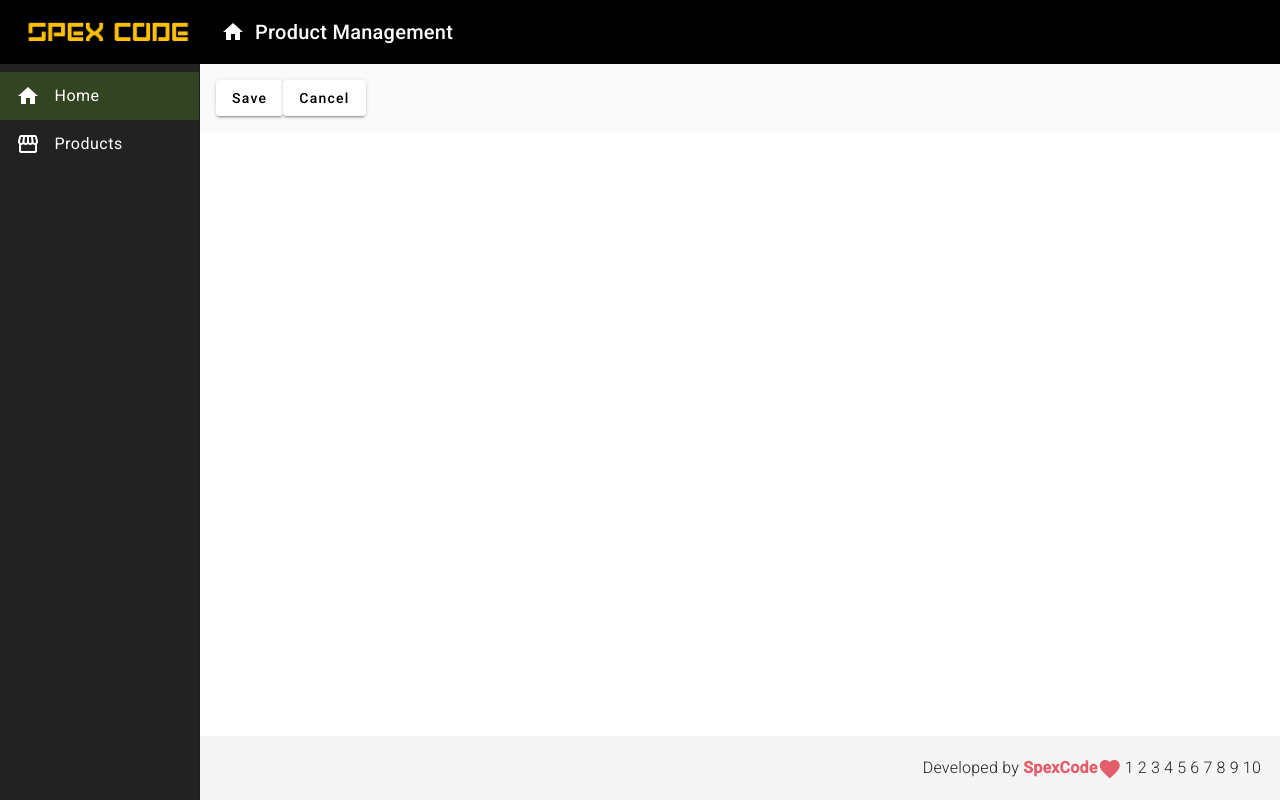
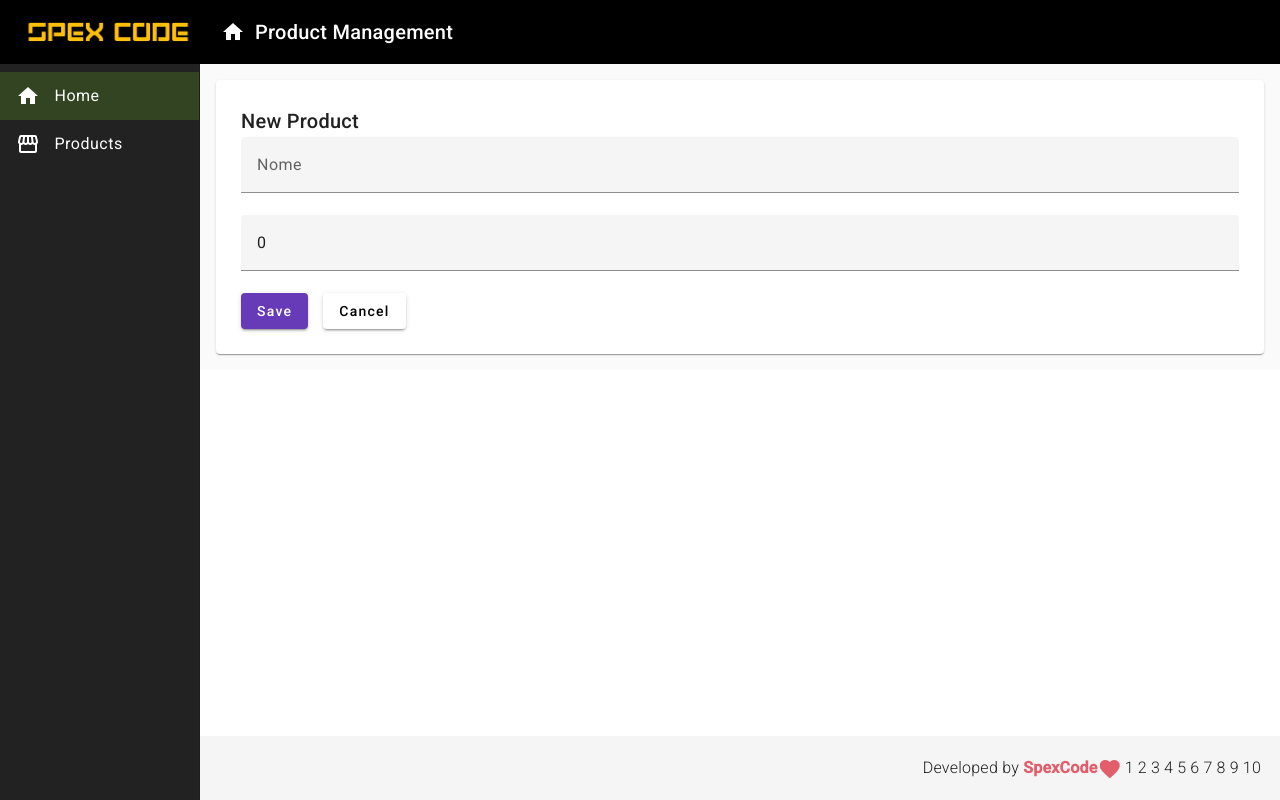
Before and after one commit to rafaelsslemes/angular_product_management, an Angular app: page /products/create in a window 1280 px wide. Built offline with nearby package versions, Linux system fonts and the light colour scheme.

Commit message:
Added forms and enable twoWayDataBindind

```diff
--- a/src/app/components/product/product-create/product-create.component.css
+++ b/src/app/components/product/product-create/product-create.component.css
@@ -0,0 +1,12 @@
+form {
+    display: flex;
+    flex-direction: column;
+}
+
+button {
+    margin-right: 15px;
+}
+
+.card {
+    padding: 25px
+}
--- a/src/app/components/product/product-create/product-create.component.html
+++ b/src/app/components/product/product-create/product-create.component.html
@@ -1,7 +1,25 @@
-<button mat-raised-button (click)="createProduct()">
-    Save
-</button>
+<mat-card class="card">
+    <mat-card-title>New Product</mat-card-title>
 
-<button mat-raised-button (click)="cancel()">
-    Cancel
-</button>
+    <form>
+        <!-- [(ngModel)] sintax enables th 2wayDataBinding, then the component
+        must have and object with attributes linked -->
+        <mat-form-field>
+            <input matInput name="name" placeholder="Nome" [(ngModel)]="product.name">
+        </mat-form-field>
+        <mat-form-field>
+            <input matInput name="price" placeholder="Price ($)" [(ngModel)]="product.price">
+        </mat-form-field>
+    </form>
+
+    <span>
+
+        <button mat-raised-button (click)="createProduct()" color="primary">
+            Save
+        </button>
+
+        <button mat-raised-button (click)="cancel()">
+            Cancel
+        </button>
+    </span>
+</mat-card>
--- a/src/app/components/product/product-create/product-create.component.ts
+++ b/src/app/components/product/product-create/product-create.component.ts
@@ -18,8 +18,8 @@ export class ProductCreateComponent implements OnInit {
   }
 
   product: Product = {
-    name: "Test Product",
-    price: 150
+    name: "",
+    price: 0
   }
 
   createProduct(){
```
Also changed, not shown: src/app/app.module.ts (+7 -1 lines).
